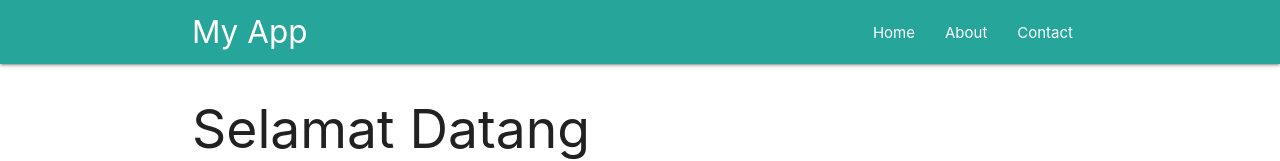
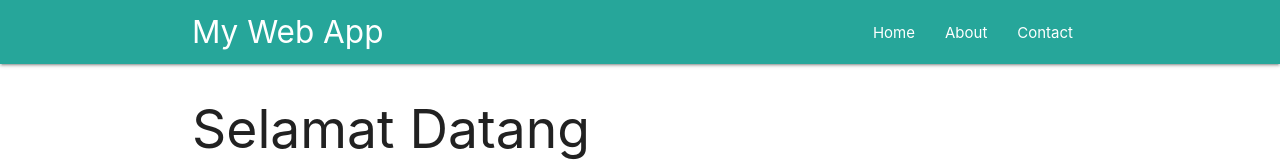
Before and after one commit to madan-dinata/pwa, a plain HTML site: page index.html in a window 1280 px wide. Shown: the top 161 px of the page. Drawn offline with Linux system fonts and the light colour scheme.

Commit message:
menambah fitur menghapus cache lama

```diff
--- a/index.html
+++ b/index.html
@@ -11,7 +11,7 @@
   <!-- Navigasi -->
   <nav class="teal lighten-1" role="navigation">
     <div class="nav-wrapper container">
-      <a href="#" class="brand-logo" id="logo-container">My App</a>
+      <a href="#" class="brand-logo" id="logo-container">My Web App</a>
       <a href="#" class="sidenav-trigger" data-target="nav-mobile">☰</a>
 
       <ul class="topnav right hide-on-med-and-down"></ul>
```
